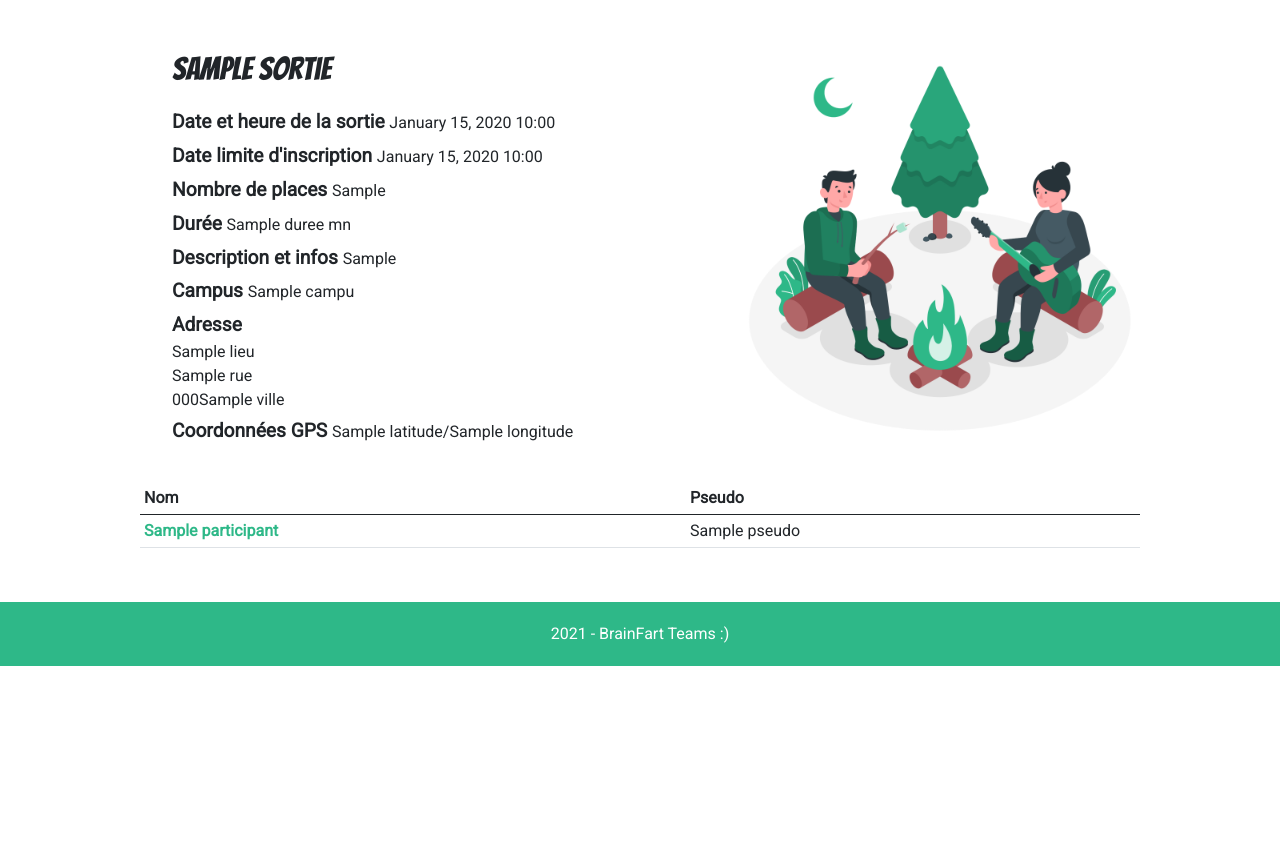
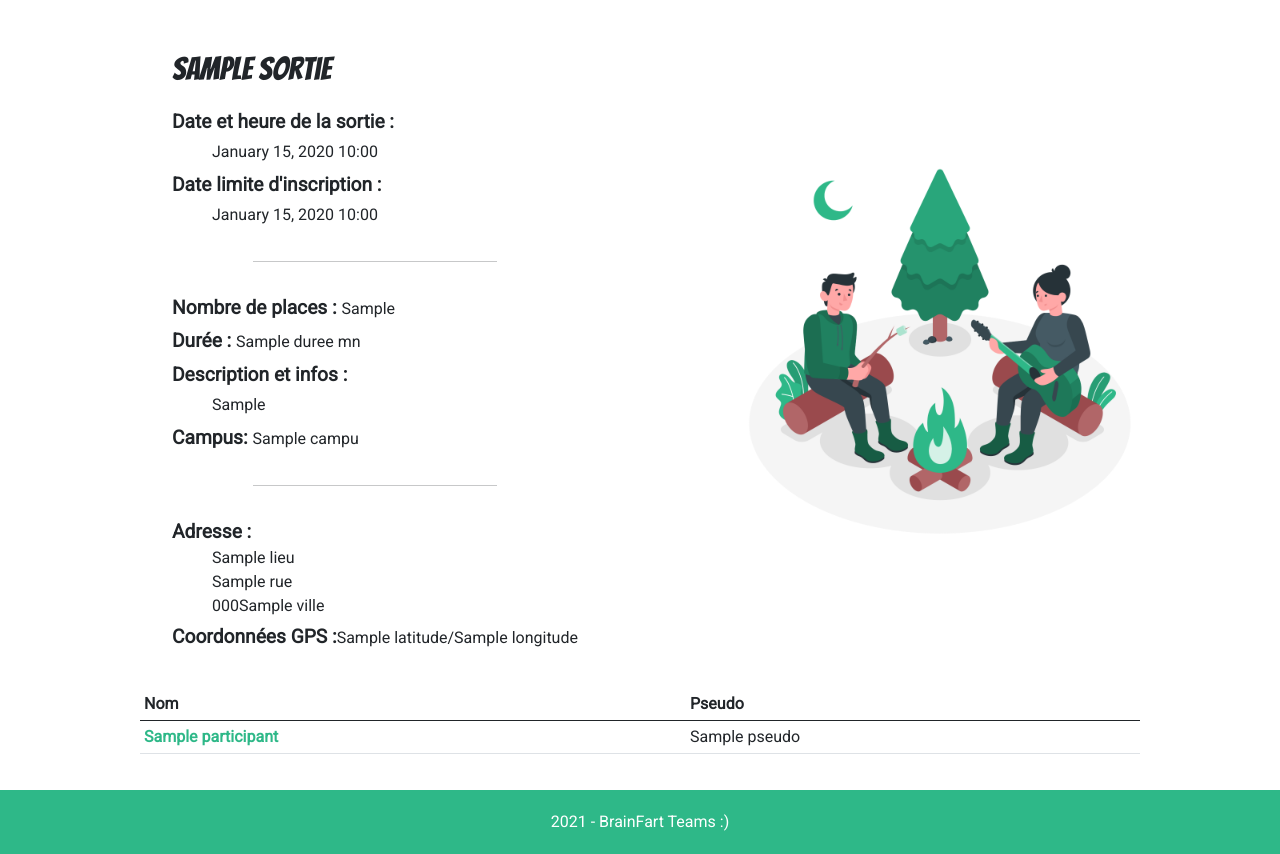
Before and after one commit to mojinet/sortir.com, a Symfony app: template templates/sortie/details.html.twig in a window 1280 px wide. Shown: the part 134-988 px from the top of the page. Before the commit the page ends 800 px from the top, so only its background shows below. Run offline with Twig, Linux system fonts and the light colour scheme; the template is opened without the code that fills it: most values are stand-ins (such as "Sample title", 1, 10 or a date in 2020); some libraries are stand-ins or nearby versions.

Commit message:
details event style

```diff
--- a/templates/sortie/details.html.twig
+++ b/templates/sortie/details.html.twig
@@ -5,21 +5,24 @@
         <div>
             <ul>
                 <h2>{{ sortie.nom }}</h2>
-                <li class="miniTitle">Date et heure de la sortie <span class="miniDescription">{{ sortie.dateHeureDebut | date }}</span></li>
-                <li class="miniTitle">Date limite d'inscription <span class="miniDescription">{{ sortie.dateLimiteInscription | date }}</span></li>
-                <li class="miniTitle">Nombre de places <span class="miniDescription">{{ sortie.nbInscriptionMax }}</span></li>
-                <li class="miniTitle">Durée <span class="miniDescription">{{ sortie.duree }} mn</span></li>
+                <li class="miniTitle">Date et heure de la sortie : <span class="miniDescription"><br> <span class="tabulation"></span>{{ sortie.dateHeureDebut | date }}</span></li>
+                <li class="miniTitle">Date limite d'inscription : <span class="miniDescription"><br> <span class="tabulation"></span>{{ sortie.dateLimiteInscription | date }}</span></li>
+                <hr>
+                <li class="miniTitle">Nombre de places : <span class="miniDescription">{{ sortie.nbInscriptionMax }}</span></li>
+                <li class="miniTitle">Durée : <span class="miniDescription">{{ sortie.duree }} mn</span></li>
                 {% if sortie.etat.libelle is same as ('Annuler') %}
-                <li class="miniTitle">Motif <span class="miniDescription">{{ sortie.infosSortie }}</span></li>
+                <li class="miniTitle">Motif :<span class="miniDescription">{{ sortie.infosSortie }}</span></li>
                 {% else %}
-                <li class="miniTitle">Description et infos <span class="miniDescription">{{ sortie.infosSortie }}</span></li>
+                <li class="miniTitle">Description et infos : <span class="miniDescription"><br> <span class="tabulation"></span>{{ sortie.infosSortie }}</span></li>
                 {% endif %}
-                <li class="miniTitle">Campus <span class="miniDescription">{{ sortie.campus.nom }}</span></li>
-                <li class="miniTitle">Adresse</li>
-                <li class="miniDescription">{{ sortie.lieu.nom }}</li>
-                <li class="miniDescription">{{ sortie.lieu.rue }}</li>
-                <li class="miniDescription">{{ sortie.lieu.ville.codePostal }}{{ sortie.lieu.ville.nom }}</li>
-                <li class="miniTitle">Coordonnées GPS <span class="miniDescription">{{ sortie.lieu.latitude }}/{{ sortie.lieu.longitude }}</span></li>
+
+                <li class="miniTitle">Campus: <span class="miniDescription">{{ sortie.campus.nom }}</span></li>
+                <hr>
+                <li class="miniTitle">Adresse :</li>
+                <li class="miniDescription"><span class="tabulation"></span>{{ sortie.lieu.nom }}</li>
+                <li class="miniDescription"><span class="tabulation"></span>{{ sortie.lieu.rue }}</li>
+                <li class="miniDescription"><span class="tabulation"></span>{{ sortie.lieu.ville.codePostal }}{{ sortie.lieu.ville.nom }}</li>
+                <li class="miniTitle">Coordonnées GPS :<span class="miniDescription">{{ sortie.lieu.latitude }}/{{ sortie.lieu.longitude }}</span></li>
             </ul>
         </div>
         <img src="{{ asset('img/icon/Campfire-amico.png') }}" alt="">
```
